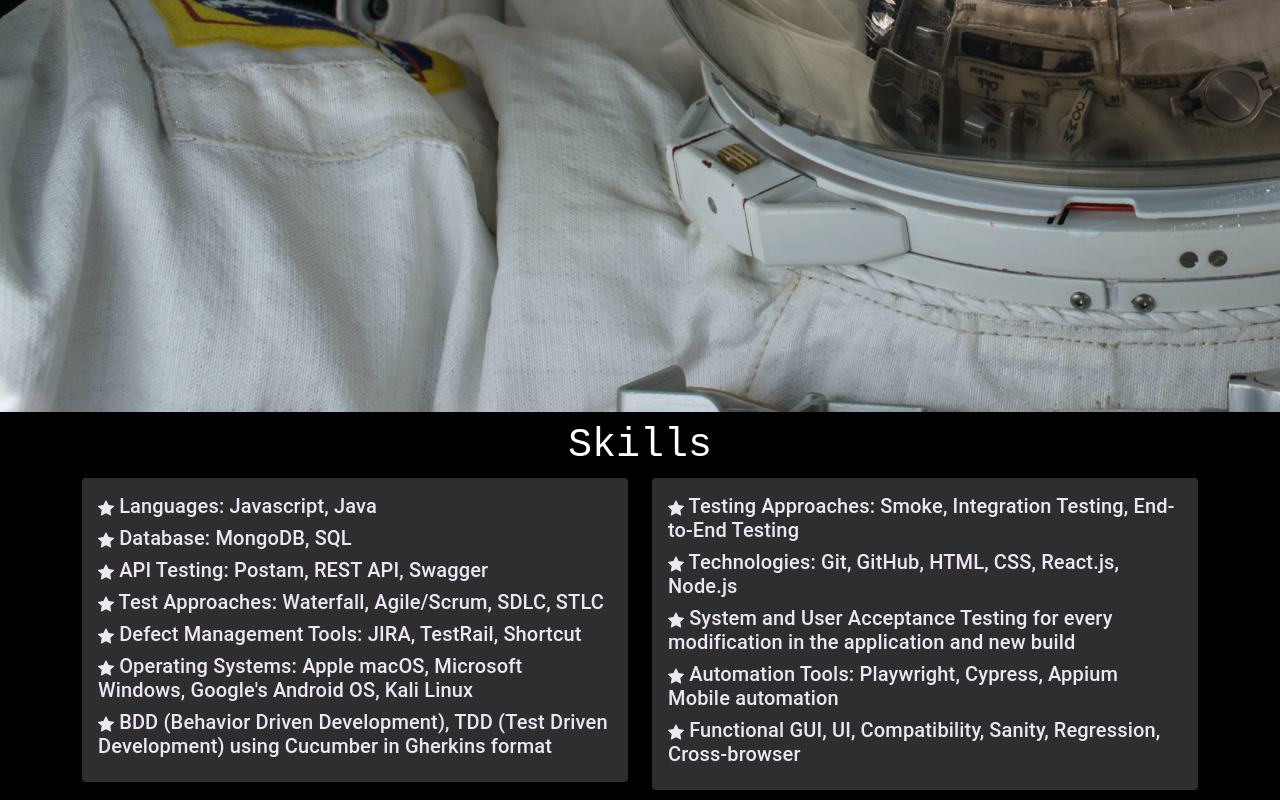
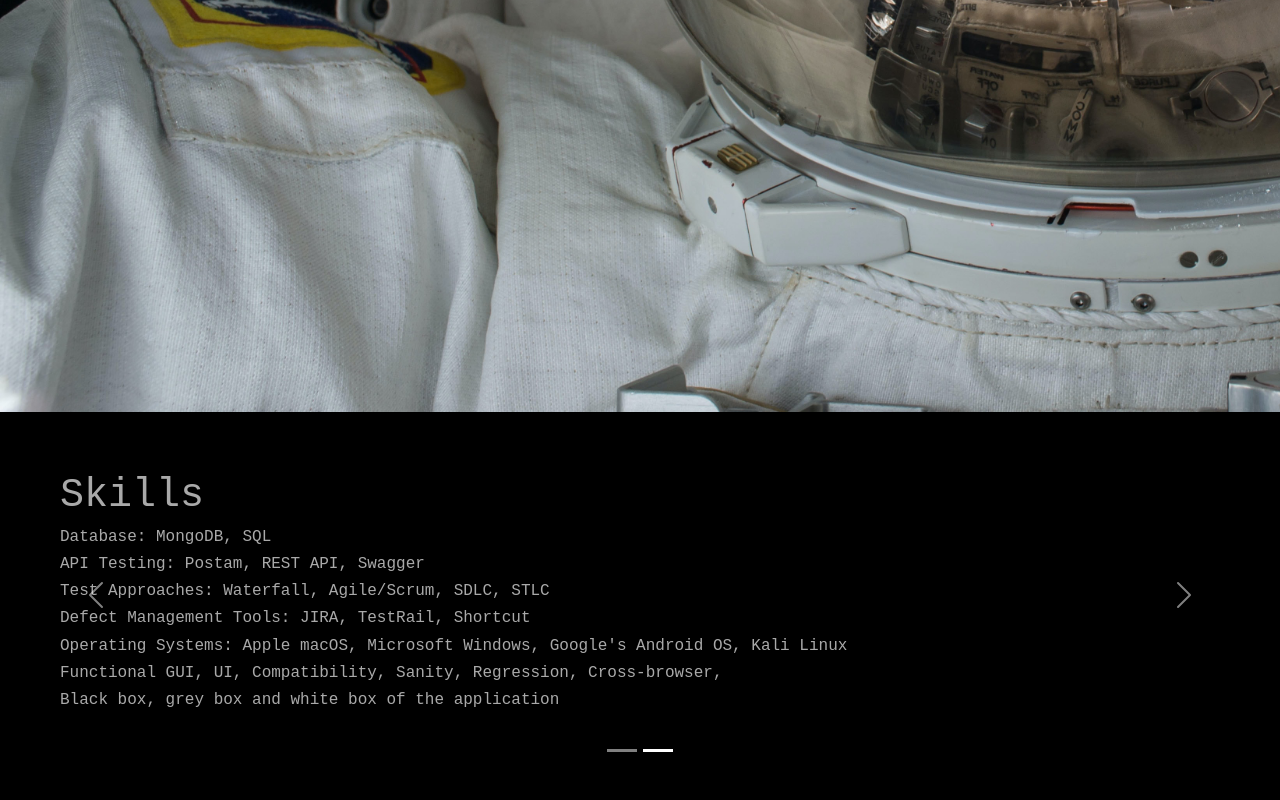
Before and after one commit to angelinaturchyn/react-portfolioproject, a React (Create React App) app: page / in a window 1280 px wide. Shown: the part 866-1666 px from the top of the page. After the commit the page ends 1644 px from the top, so only its background shows below. Built offline with nearby package versions, Linux system fonts and the light colour scheme; the HTML template or start-up script is replaced by a standard one.

Commit message:
modified skills

```diff
--- a/src/App.css
+++ b/src/App.css
@@ -165,3 +165,11 @@
   left: 30%;
   transform: translate(-50%, -50%);
 }
+
+.carousel-item {
+  text-align: left;
+  margin-left: 60px;
+  margin-top: 60px;
+  margin-right: 60px;
+  margin-bottom: 60px;
+}
--- a/src/components/banner.js
+++ b/src/components/banner.js
@@ -51,7 +51,7 @@
                     <div className="top-left" >
                         <Col xs={12} md={6} xl={7}>
                         <h1>{`Hi there! I'm Angelina,`} <span className="txt-rotate"  data-rotate='[ " QA Engineer", "QA Engineer", "UI/UX Designer" ]'><span className="wrap">{text}</span></span></h1>
-                        <p>I'm a life-learner and open minded QA Engineer that's always open to new opportunities. </p>
+                        <h2>I'm a self-taught, life-learner QA Engineer that's always open to new opportunities. </h2>
                         </Col>
                     </div>
         </section>
--- a/src/components/skills.js
+++ b/src/components/skills.js
@@ -1,127 +1,156 @@
 import * as React from 'react';
 import { styled } from '@mui/material/styles';
-import { Container, Row, Col, Tab, Nav, } from "react-bootstrap";
+import { Container } from "react-bootstrap";
 import Paper from '@mui/material/Paper';
 import Grid from '@mui/material/Grid';
 
+import { useState } from 'react';
+import Carousel from 'react-bootstrap/Carousel';
 
 
 
-const Item = styled(Paper)(({ theme }) => ({
-    backgroundColor: theme.palette.mode === 'dark' ? '#1A2027' : '#2e2e30',
-    ...theme.typography.body2,
-    padding: theme.spacing(2),
-    textAlign: 'left',
-     color: '#eee6f2',
+export const Skills = () => {
+    const [index, setIndex] = useState(0);
 
-}));
-export const Skills = () => {
-        return (
-            <Container>
-                <h1>Skills</h1>
-          <Grid container spacing={3}>
-              <Grid item xs={6}>
-                  <Item>
-                              <h5>
-                                  <svg xmlns="http://www.w3.org/2000/svg" width="16" height="16" fill="currentColor"
-                                       className="bi bi-star-fill" viewBox="0 0 16 16">
-                                      <path
-                                          d="M3.612 15.443c-.386.198-.824-.149-.746-.592l.83-4.73L.173 6.765c-.329-.314-.158-.888.283-.95l4.898-.696L7.538.792c.197-.39.73-.39.927 0l2.184 4.327 4.898.696c.441.062.612.636.282.95l-3.522 3.356.83 4.73c.078.443-.36.79-.746.592L8 13.187l-4.389 2.256z"/>
-                                  </svg> Languages:  Javascript, Java
-                              </h5>
-                               <h5>
-                                   <svg xmlns="http://www.w3.org/2000/svg" width="16" height="16" fill="currentColor"
-                                        className="bi bi-star-fill" viewBox="0 0 16 16">
-                                       <path
-                                           d="M3.612 15.443c-.386.198-.824-.149-.746-.592l.83-4.73L.173 6.765c-.329-.314-.158-.888.283-.95l4.898-.696L7.538.792c.197-.39.73-.39.927 0l2.184 4.327 4.898.696c.441.062.612.636.282.95l-3.522 3.356.83 4.73c.078.443-.36.79-.746.592L8 13.187l-4.389 2.256z"/>
-                                   </svg>    Database: MongoDB, SQL
-                               </h5>
-                               <h5>
-                                   <svg xmlns="http://www.w3.org/2000/svg" width="16" height="16" fill="currentColor"
-                                        className="bi bi-star-fill" viewBox="0 0 16 16">
-                                       <path
-                                           d="M3.612 15.443c-.386.198-.824-.149-.746-.592l.83-4.73L.173 6.765c-.329-.314-.158-.888.283-.95l4.898-.696L7.538.792c.197-.39.73-.39.927 0l2.184 4.327 4.898.696c.441.062.612.636.282.95l-3.522 3.356.83 4.73c.078.443-.36.79-.746.592L8 13.187l-4.389 2.256z"/>
-                                   </svg>   API Testing: Postam, REST API, Swagger
-                               </h5>
-                               <h5>
-                                   <svg xmlns="http://www.w3.org/2000/svg" width="16" height="16" fill="currentColor"
-                                        className="bi bi-star-fill" viewBox="0 0 16 16">
-                                       <path
-                                           d="M3.612 15.443c-.386.198-.824-.149-.746-.592l.83-4.73L.173 6.765c-.329-.314-.158-.888.283-.95l4.898-.696L7.538.792c.197-.39.73-.39.927 0l2.184 4.327 4.898.696c.441.062.612.636.282.95l-3.522 3.356.83 4.73c.078.443-.36.79-.746.592L8 13.187l-4.389 2.256z"/>
-                                   </svg>   Test Approaches: Waterfall, Agile/Scrum, SDLC, STLC
-                               </h5>
-                               <h5>
-                                   <svg xmlns="http://www.w3.org/2000/svg" width="16" height="16" fill="currentColor"
-                                        className="bi bi-star-fill" viewBox="0 0 16 16">
-                                       <path
-                                           d="M3.612 15.443c-.386.198-.824-.149-.746-.592l.83-4.73L.173 6.765c-.329-.314-.158-.888.283-.95l4.898-.696L7.538.792c.197-.39.73-.39.927 0l2.184 4.327 4.898.696c.441.062.612.636.282.95l-3.522 3.356.83 4.73c.078.443-.36.79-.746.592L8 13.187l-4.389 2.256z"/>
-                                   </svg>   Defect Management Tools: JIRA, TestRail, Shortcut
-                               </h5>
-                               <h5>
-                                   <svg xmlns="http://www.w3.org/2000/svg" width="16" height="16" fill="currentColor"
-                                        className="bi bi-star-fill" viewBox="0 0 16 16">
-                                       <path
-                                           d="M3.612 15.443c-.386.198-.824-.149-.746-.592l.83-4.73L.173 6.765c-.329-.314-.158-.888.283-.95l4.898-.696L7.538.792c.197-.39.73-.39.927 0l2.184 4.327 4.898.696c.441.062.612.636.282.95l-3.522 3.356.83 4.73c.078.443-.36.79-.746.592L8 13.187l-4.389 2.256z"/>
-                                   </svg>   Operating Systems:  Apple macOS, Microsoft Windows, Google's Android OS, Kali Linux
-                               </h5>
-                                <h5>
-                                   <svg xmlns="http://www.w3.org/2000/svg" width="16" height="16" fill="currentColor"
-                                         className="bi bi-star-fill" viewBox="0 0 16 16">
-                                   <path
-                                  d="M3.612 15.443c-.386.198-.824-.149-.746-.592l.83-4.73L.173 6.765c-.329-.314-.158-.888.283-.95l4.898-.696L7.538.792c.197-.39.73-.39.927 0l2.184 4.327 4.898.696c.441.062.612.636.282.95l-3.522 3.356.83 4.73c.078.443-.36.79-.746.592L8 13.187l-4.389 2.256z"/>
-                                   </svg>   BDD (Behavior Driven Development), TDD (Test Driven Development) using Cucumber in Gherkins format
-                      </h5>
+    const handleSelect = (selectedIndex, e) => {
+        setIndex(selectedIndex);
+    };
 
-                  </Item>
-              </Grid>
-              <Grid item xs={6}>
-                  <Item>
-                      <h5>
-                          <svg xmlns="http://www.w3.org/2000/svg" width="16" height="16" fill="currentColor"
-                               className="bi bi-star-fill" viewBox="0 0 16 16">
-                              <path
-                                  d="M3.612 15.443c-.386.198-.824-.149-.746-.592l.83-4.73L.173 6.765c-.329-.314-.158-.888.283-.95l4.898-.696L7.538.792c.197-.39.73-.39.927 0l2.184 4.327 4.898.696c.441.062.612.636.282.95l-3.522 3.356.83 4.73c.078.443-.36.79-.746.592L8 13.187l-4.389 2.256z"/>
-                          </svg> Testing Approaches: Smoke, Integration Testing, End- to-End Testing
-                      </h5>
-                      <h5>
-                          <svg xmlns="http://www.w3.org/2000/svg" width="16" height="16" fill="currentColor"
-                               className="bi bi-star-fill" viewBox="0 0 16 16">
-                              <path
-                                  d="M3.612 15.443c-.386.198-.824-.149-.746-.592l.83-4.73L.173 6.765c-.329-.314-.158-.888.283-.95l4.898-.696L7.538.792c.197-.39.73-.39.927 0l2.184 4.327 4.898.696c.441.062.612.636.282.95l-3.522 3.356.83 4.73c.078.443-.36.79-.746.592L8 13.187l-4.389 2.256z"/>
-                          </svg>    Technologies: Git, GitHub, HTML, CSS, React.js, Node.js
-                      </h5>
-                      <h5>
-                          <svg xmlns="http://www.w3.org/2000/svg" width="16" height="16" fill="currentColor"
-                               className="bi bi-star-fill" viewBox="0 0 16 16">
-                              <path
-                                  d="M3.612 15.443c-.386.198-.824-.149-.746-.592l.83-4.73L.173 6.765c-.329-.314-.158-.888.283-.95l4.898-.696L7.538.792c.197-.39.73-.39.927 0l2.184 4.327 4.898.696c.441.062.612.636.282.95l-3.522 3.356.83 4.73c.078.443-.36.79-.746.592L8 13.187l-4.389 2.256z"/>
-                          </svg>   System and User Acceptance Testing for every modification in the application and new build
-                      </h5>
-                      <h5>
-                          <svg xmlns="http://www.w3.org/2000/svg" width="16" height="16" fill="currentColor"
-                               className="bi bi-star-fill" viewBox="0 0 16 16">
-                              <path
-                                  d="M3.612 15.443c-.386.198-.824-.149-.746-.592l.83-4.73L.173 6.765c-.329-.314-.158-.888.283-.95l4.898-.696L7.538.792c.197-.39.73-.39.927 0l2.184 4.327 4.898.696c.441.062.612.636.282.95l-3.522 3.356.83 4.73c.078.443-.36.79-.746.592L8 13.187l-4.389 2.256z"/>
-                          </svg>   Automation Tools: Playwright, Cypress, Appium Mobile automation
-                      </h5>
-                      <h5>
-                          <svg xmlns="http://www.w3.org/2000/svg" width="16" height="16" fill="currentColor"
-                               className="bi bi-star-fill" viewBox="0 0 16 16">
-                              <path
-                                  d="M3.612 15.443c-.386.198-.824-.149-.746-.592l.83-4.73L.173 6.765c-.329-.314-.158-.888.283-.95l4.898-.696L7.538.792c.197-.39.73-.39.927 0l2.184 4.327 4.898.696c.441.062.612.636.282.95l-3.522 3.356.83 4.73c.078.443-.36.79-.746.592L8 13.187l-4.389 2.256z"/>
-                          </svg>  Functional GUI, UI, Compatibility, Sanity, Regression, Cross-browser
-                      </h5>
-                  </Item>
-              </Grid>
-          </Grid>
-            </Container>
+        return (<Carousel activeIndex={index} onSelect={handleSelect}>
+        <Carousel.Item >
+            <h1>Skills</h1>
+            <h6>Languages:  Javascript, Java</h6>
+            <h6>Smoke, Integration Testing, End- to-End Testing</h6>
+            <h6> Technologies: Git, GitHub, HTML, CSS, React.js, Node.js</h6>
+            <h6>System and User Acceptance Testing for every modification in the application and new build</h6>
+            <h6> Automation Tools: Playwright, Cypress, Appium Mobile automation</h6>
+            <h6>BDD (Behavior Driven Development)</h6>
+            <h6> TDD (Test Driven Development) using Cucumber in Gherkins format</h6>
+
+        </Carousel.Item>
+        <Carousel.Item>
+            <h1>Skills</h1>
+            <h6> Database: MongoDB, SQL</h6>
+            <h6> API Testing: Postam, REST API, Swagger</h6>
+            <h6> Test Approaches: Waterfall, Agile/Scrum, SDLC, STLC</h6>
+            <h6> Defect Management Tools: JIRA, TestRail, Shortcut</h6>
+            <h6>Operating Systems:  Apple macOS, Microsoft Windows, Google's Android OS, Kali Linux</h6>
+            <h6>Functional GUI, UI, Compatibility, Sanity, Regression, Cross-browser,</h6>
+            <h6>Black box, grey box and white box of the application</h6>
+
+        </Carousel.Item>
+    </Carousel>
+
     )
-
 }
 
-// <p> Testing Approaches: Smoke, Integration Testing, End- to-End Testing</p>
-// <p> Technologies: Git, GitHub, HTML, CSS, React.js, Node.js</p>
-// <p>System and User Acceptance Testing for every modification in the application and new build</p>
-// <p> Automation Tools: Playwright, Cypress, Appium Mobile automation</p>
-//BDD (Behavior Driven Development), TDD (Test Driven Development) using Cucumber in Gherkins format.
-// <p>Functional GUI, UI, Compatibility, Sanity, Regression, Cross-browser,</p>
+
+
+//
+// const Item = styled(Paper)(({ theme }) => ({
+//     backgroundColor: theme.palette.mode === 'dark' ? '#1A2027' : '#2B2F36',
+//     ...theme.typography.body2,
+//     padding: theme.spacing(2),
+//     textAlign: 'left',
+//      color: '#eee6f2',
+//
+// }));
+
+//   <Container>
+//       <h1>Skills</h1>
+// <Grid container spacing={3}>
+//     <Grid item xs={6}>
+//         <Item>
+//                     <h5>
+//                         <svg xmlns="http://www.w3.org/2000/svg" width="16" height="16" fill="currentColor"
+//                              className="bi bi-star-fill" viewBox="0 0 16 16">
+//                             <path
+//                                 d="M3.612 15.443c-.386.198-.824-.149-.746-.592l.83-4.73L.173 6.765c-.329-.314-.158-.888.283-.95l4.898-.696L7.538.792c.197-.39.73-.39.927 0l2.184 4.327 4.898.696c.441.062.612.636.282.95l-3.522 3.356.83 4.73c.078.443-.36.79-.746.592L8 13.187l-4.389 2.256z"/>
+//                         </svg> Languages:  Javascript, Java
+//                     </h5>
+//                      <h5>
+//                          <svg xmlns="http://www.w3.org/2000/svg" width="16" height="16" fill="currentColor"
+//                               className="bi bi-star-fill" viewBox="0 0 16 16">
+//                              <path
+//                                  d="M3.612 15.443c-.386.198-.824-.149-.746-.592l.83-4.73L.173 6.765c-.329-.314-.158-.888.283-.95l4.898-.696L7.538.792c.197-.39.73-.39.927 0l2.184 4.327 4.898.696c.441.062.612.636.282.95l-3.522 3.356.83 4.73c.078.443-.36.79-.746.592L8 13.187l-4.389 2.256z"/>
+//                          </svg>    Database: MongoDB, SQL
+//                      </h5>
+//                      <h5>
+//                          <svg xmlns="http://www.w3.org/2000/svg" width="16" height="16" fill="currentColor"
+//                               className="bi bi-star-fill" viewBox="0 0 16 16">
+//                              <path
+//                                  d="M3.612 15.443c-.386.198-.824-.149-.746-.592l.83-4.73L.173 6.765c-.329-.314-.158-.888.283-.95l4.898-.696L7.538.792c.197-.39.73-.39.927 0l2.184 4.327 4.898.696c.441.062.612.636.282.95l-3.522 3.356.83 4.73c.078.443-.36.79-.746.592L8 13.187l-4.389 2.256z"/>
+//                          </svg>   API Testing: Postam, REST API, Swagger
+//                      </h5>
+//                      <h5>
+//                          <svg xmlns="http://www.w3.org/2000/svg" width="16" height="16" fill="currentColor"
+//                               className="bi bi-star-fill" viewBox="0 0 16 16">
+//                              <path
+//                                  d="M3.612 15.443c-.386.198-.824-.149-.746-.592l.83-4.73L.173 6.765c-.329-.314-.158-.888.283-.95l4.898-.696L7.538.792c.197-.39.73-.39.927 0l2.184 4.327 4.898.696c.441.062.612.636.282.95l-3.522 3.356.83 4.73c.078.443-.36.79-.746.592L8 13.187l-4.389 2.256z"/>
+//                          </svg>   Test Approaches: Waterfall, Agile/Scrum, SDLC, STLC
+//                      </h5>
+//                      <h5>
+//                          <svg xmlns="http://www.w3.org/2000/svg" width="16" height="16" fill="currentColor"
+//                               className="bi bi-star-fill" viewBox="0 0 16 16">
+//                              <path
+//                                  d="M3.612 15.443c-.386.198-.824-.149-.746-.592l.83-4.73L.173 6.765c-.329-.314-.158-.888.283-.95l4.898-.696L7.538.792c.197-.39.73-.39.927 0l2.184 4.327 4.898.696c.441.062.612.636.282.95l-3.522 3.356.83 4.73c.078.443-.36.79-.746.592L8 13.187l-4.389 2.256z"/>
+//                          </svg>   Defect Management Tools: JIRA, TestRail, Shortcut
+//                      </h5>
+//                      <h5>
+//                          <svg xmlns="http://www.w3.org/2000/svg" width="16" height="16" fill="currentColor"
+//                               className="bi bi-star-fill" viewBox="0 0 16 16">
+//                              <path
+//                                  d="M3.612 15.443c-.386.198-.824-.149-.746-.592l.83-4.73L.173 6.765c-.329-.314-.158-.888.283-.95l4.898-.696L7.538.792c.197-.39.73-.39.927 0l2.184 4.327 4.898.696c.441.062.612.636.282.95l-3.522 3.356.83 4.73c.078.443-.36.79-.746.592L8 13.187l-4.389 2.256z"/>
+//                          </svg>   Operating Systems:  Apple macOS, Microsoft Windows, Google's Android OS, Kali Linux
+//                      </h5>
+//                       <h5>
+//                          <svg xmlns="http://www.w3.org/2000/svg" width="16" height="16" fill="currentColor"
+//                                className="bi bi-star-fill" viewBox="0 0 16 16">
+//                          <path
+//                         d="M3.612 15.443c-.386.198-.824-.149-.746-.592l.83-4.73L.173 6.765c-.329-.314-.158-.888.283-.95l4.898-.696L7.538.792c.197-.39.73-.39.927 0l2.184 4.327 4.898.696c.441.062.612.636.282.95l-3.522 3.356.83 4.73c.078.443-.36.79-.746.592L8 13.187l-4.389 2.256z"/>
+//                          </svg>   BDD (Behavior Driven Development), TDD (Test Driven Development) using Cucumber in Gherkins format
+//             </h5>
+//
+//         </Item>
+//     </Grid>
+//     <Grid item xs={6}>
+//         <Item>
+//             <h5>
+//                 <svg xmlns="http://www.w3.org/2000/svg" width="16" height="16" fill="currentColor"
+//                      className="bi bi-star-fill" viewBox="0 0 16 16">
+//                     <path
+//                         d="M3.612 15.443c-.386.198-.824-.149-.746-.592l.83-4.73L.173 6.765c-.329-.314-.158-.888.283-.95l4.898-.696L7.538.792c.197-.39.73-.39.927 0l2.184 4.327 4.898.696c.441.062.612.636.282.95l-3.522 3.356.83 4.73c.078.443-.36.79-.746.592L8 13.187l-4.389 2.256z"/>
+//                 </svg> Testing Approaches: Smoke, Integration Testing, End- to-End Testing
+//             </h5>
+//             <h5>
+//                 <svg xmlns="http://www.w3.org/2000/svg" width="16" height="16" fill="currentColor"
+//                      className="bi bi-star-fill" viewBox="0 0 16 16">
+//                     <path
+//                         d="M3.612 15.443c-.386.198-.824-.149-.746-.592l.83-4.73L.173 6.765c-.329-.314-.158-.888.283-.95l4.898-.696L7.538.792c.197-.39.73-.39.927 0l2.184 4.327 4.898.696c.441.062.612.636.282.95l-3.522 3.356.83 4.73c.078.443-.36.79-.746.592L8 13.187l-4.389 2.256z"/>
+//                 </svg>    Technologies: Git, GitHub, HTML, CSS, React.js, Node.js
+//             </h5>
+//             <h5>
+//                 <svg xmlns="http://www.w3.org/2000/svg" width="16" height="16" fill="currentColor"
+//                      className="bi bi-star-fill" viewBox="0 0 16 16">
+//                     <path
+//                         d="M3.612 15.443c-.386.198-.824-.149-.746-.592l.83-4.73L.173 6.765c-.329-.314-.158-.888.283-.95l4.898-.696L7.538.792c.197-.39.73-.39.927 0l2.184 4.327 4.898.696c.441.062.612.636.282.95l-3.522 3.356.83 4.73c.078.443-.36.79-.746.592L8 13.187l-4.389 2.256z"/>
+//                 </svg>   System and User Acceptance Testing for every modification in the application and new build
+//             </h5>
+//             <h5>
+//                 <svg xmlns="http://www.w3.org/2000/svg" width="16" height="16" fill="currentColor"
+//                      className="bi bi-star-fill" viewBox="0 0 16 16">
+//                     <path
+//                         d="M3.612 15.443c-.386.198-.824-.149-.746-.592l.83-4.73L.173 6.765c-.329-.314-.158-.888.283-.95l4.898-.696L7.538.792c.197-.39.73-.39.927 0l2.184 4.327 4.898.696c.441.062.612.636.282.95l-3.522 3.356.83 4.73c.078.443-.36.79-.746.592L8 13.187l-4.389 2.256z"/>
+//                 </svg>   Automation Tools: Playwright, Cypress, Appium Mobile automation
+//             </h5>
+//             <h5>
+//                 <svg xmlns="http://www.w3.org/2000/svg" width="16" height="16" fill="currentColor"
+//                      className="bi bi-star-fill" viewBox="0 0 16 16">
+//                     <path
+//                         d="M3.612 15.443c-.386.198-.824-.149-.746-.592l.83-4.73L.173 6.765c-.329-.314-.158-.888.283-.95l4.898-.696L7.538.792c.197-.39.73-.39.927 0l2.184 4.327 4.898.696c.441.062.612.636.282.95l-3.522 3.356.83 4.73c.078.443-.36.79-.746.592L8 13.187l-4.389 2.256z"/>
+//                 </svg>  Functional GUI, UI, Compatibility, Sanity, Regression, Cross-browser
+//             </h5>
+//         </Item>
+//     </Grid>
+// </Grid>
+//   </Container>
```
